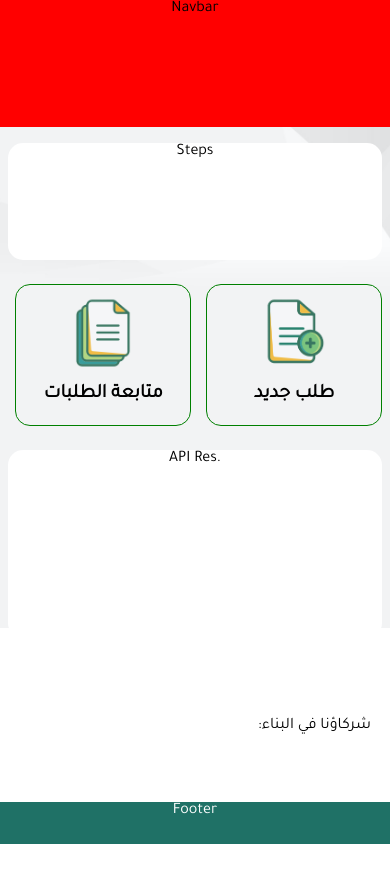
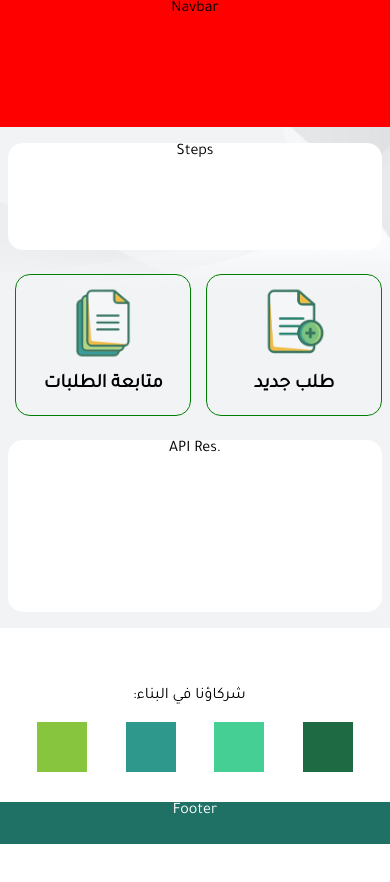
Before and after one commit to SarahV2/real-estate-assessment, a React (Create React App) app: page / in a window 390 px wide. Shown: the top 882 px of the page. Built offline with nearby package versions, Linux system fonts and the light colour scheme.

Commit message:
Added 'Partners' component + updated App.css accordingly

```diff
--- a/src/App.css
+++ b/src/App.css
@@ -53,7 +53,6 @@ nav {
   border-radius: 15px;
   background-color: #fff;
 }
-
 
 /* Request Journey Section */
 
@@ -115,11 +114,29 @@ nav {
 #ourPartners {
   grid-area: ourPartners;
   margin-top: 0;
-  height: 40%;
+  height: 60%;
+  display: flex;
+  flex-direction: column;
+}
+
+#iconsContainer {
+  display: flex;
+  flex-direction: row-reverse;
+  gap: 10px;
+  /* margin-top: 0; */
+  margin-right: 30px;
+  margin-left:30px;
+}
+.box {
+  width: 80px;
+  height: 70px;
 }
 
 /* Media query */
 @media only screen and (max-width: 700px) {
+
+  /* Services Section */
+
   #ourServices {
     background-color: rgba(255, 255, 255, 0);
   }
@@ -136,6 +153,29 @@ nav {
   .servicesContainer {
     width: 100%;
   }
+
+  /* Partners Section */
+  #ourPartners{
+    /* background-color: lawngreen; */
+  }
+
+  #partnersTitle{
+    text-align: center;
+  }
+
+  .box {
+    width: 50px;
+    height: 50px;
+  }
+
+  #iconsContainer {
+    justify-content: space-evenly;
+    margin-right: 0;
+    margin-left: 0;
+  }
+
+  /* Main container */
+
   .container {
     margin-left: 2%;
     margin-right: 2%;
--- a/src/App.js
+++ b/src/App.js
@@ -20,9 +20,7 @@ function App() {
         <Services />
 
         {/* Partners */}
-        <section className='content' id='ourPartners'>
-          <p className='setionTitle'>:شركاؤنا في البناء</p>
-        </section>
+        <Partners/>
       </div>
       <footer className='footer'>Footer</footer>
     </div>
--- a/src/components/Partners.js
+++ b/src/components/Partners.js
@@ -1,10 +1,16 @@
 import React from 'react'
 
+const partnersList=[{color:'#1D6A43'},{color:'#45CF94'},{color:'#2E988D'},{color:'#87C53F'}]
 export default function Partners() {
+    const icons=partnersList.map((box,index)=>(
+        <div className='box' key={index} style={{backgroundColor:`${box.color}`}}/>
+    ))
     return (
-        <div className='plate'>
-            :شركاؤنا في البناء
-            <div className='box'></div>
-        </div>
+        <section className='content' id='ourPartners'>
+          <p id='partnersTitle' className='setionTitle'>:شركاؤنا في البناء</p>
+          <div id="iconsContainer">
+          {icons}
+          </div>
+        </section>
     )
 }
```
Also changed, not shown: src/assets/logo.png (added).
